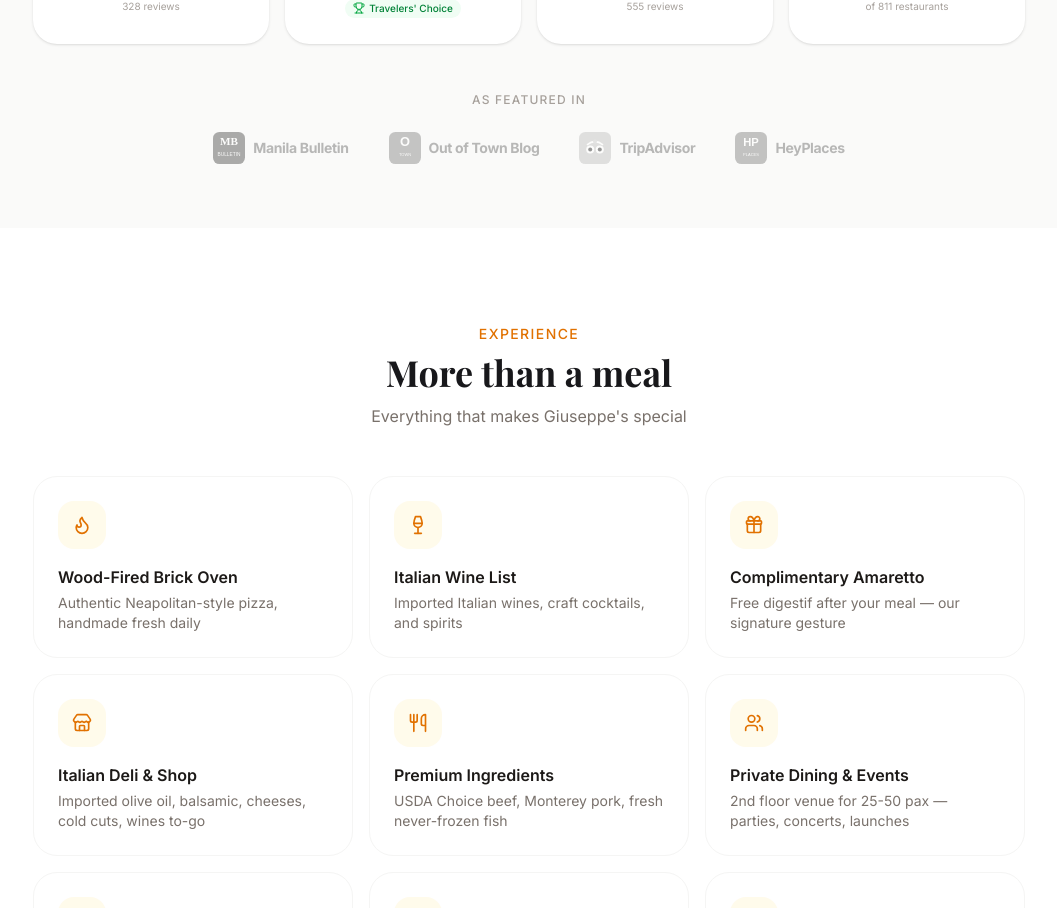
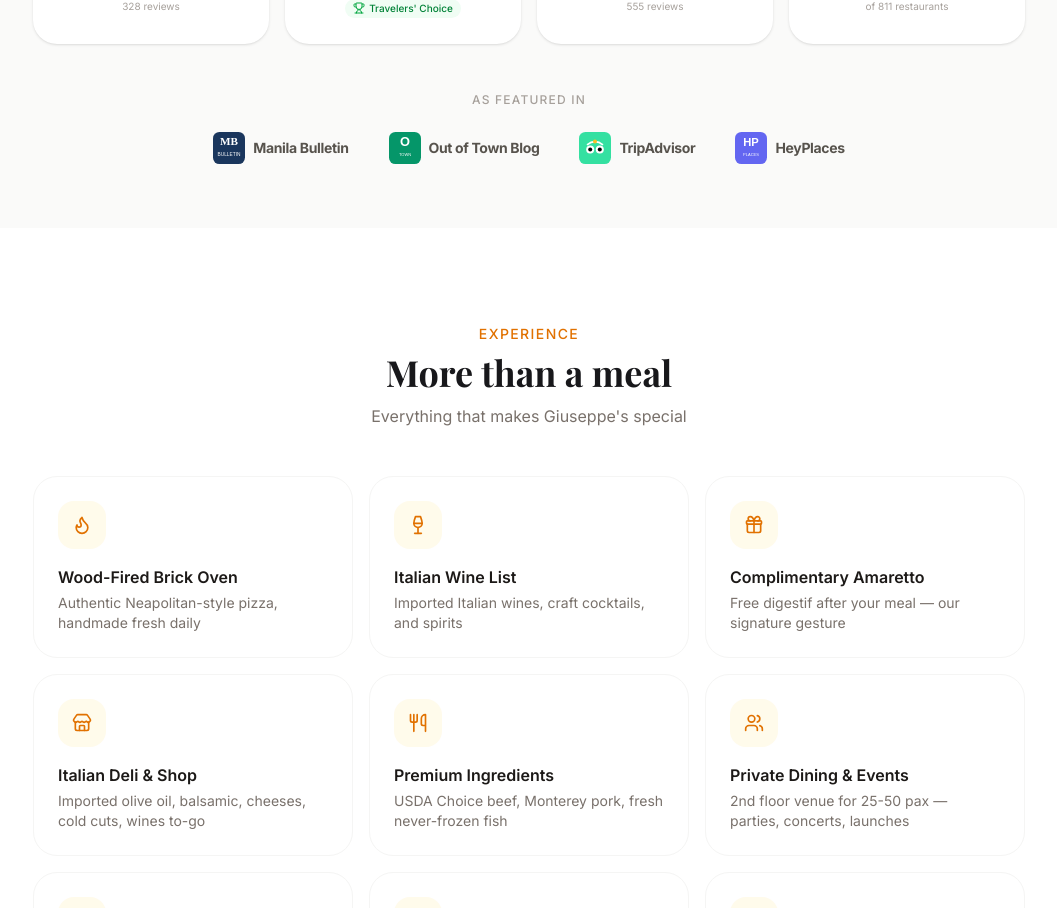
Before and after one commit to Jorayyy/giusseppe, a Next.js app: page / in a window 1280 px wide. Shown: the part 7656-8564 px from the top of the page, without its empty margins (111-1168 px from the left). Built offline with nearby package versions, Linux system fonts and the light colour scheme; a web font is replaced by a local one.

Commit message:
fix: show featured logos in full color

```diff
--- a/src/components/AwardsBar.tsx
+++ b/src/components/AwardsBar.tsx
@@ -67,7 +67,7 @@ export function AwardsBar() {
             <p className="text-xs font-medium tracking-widest uppercase text-stone-400">As featured in</p>
             <div className="mt-6 flex flex-wrap items-center justify-center gap-x-10 gap-y-6">
               {/* Manila Bulletin */}
-              <div className="flex items-center gap-2 opacity-40 grayscale transition-all hover:opacity-70 hover:grayscale-0">
+              <div className="flex items-center gap-2 transition-all hover:scale-105">
                 <svg viewBox="0 0 40 40" className="h-8 w-8" fill="none">
                   <rect width="40" height="40" rx="8" fill="#1a365d"/>
                   <text x="20" y="16" textAnchor="middle" fill="white" fontSize="14" fontWeight="bold" fontFamily="serif">MB</text>
@@ -77,7 +77,7 @@ export function AwardsBar() {
               </div>
 
               {/* Out of Town Blog */}
-              <div className="flex items-center gap-2 opacity-40 grayscale transition-all hover:opacity-70 hover:grayscale-0">
+              <div className="flex items-center gap-2 transition-all hover:scale-105">
                 <svg viewBox="0 0 40 40" className="h-8 w-8" fill="none">
                   <rect width="40" height="40" rx="8" fill="#059669"/>
                   <text x="20" y="17" textAnchor="middle" fill="white" fontSize="16" fontWeight="bold" fontFamily="sans-serif">O</text>
@@ -87,7 +87,7 @@ export function AwardsBar() {
               </div>
 
               {/* TripAdvisor */}
-              <div className="flex items-center gap-2 opacity-40 grayscale transition-all hover:opacity-70 hover:grayscale-0">
+              <div className="flex items-center gap-2 transition-all hover:scale-105">
                 <svg viewBox="0 0 40 40" className="h-8 w-8" fill="none">
                   <rect width="40" height="40" rx="8" fill="#34e0a1"/>
                   <circle cx="14" cy="22" r="5" fill="white"/>
@@ -101,7 +101,7 @@ export function AwardsBar() {
               </div>
 
               {/* HeyPlaces */}
-              <div className="flex items-center gap-2 opacity-40 grayscale transition-all hover:opacity-70 hover:grayscale-0">
+              <div className="flex items-center gap-2 transition-all hover:scale-105">
                 <svg viewBox="0 0 40 40" className="h-8 w-8" fill="none">
                   <rect width="40" height="40" rx="8" fill="#6366f1"/>
                   <text x="20" y="18" textAnchor="middle" fill="white" fontSize="14" fontWeight="bold" fontFamily="sans-serif">HP</text>
```
